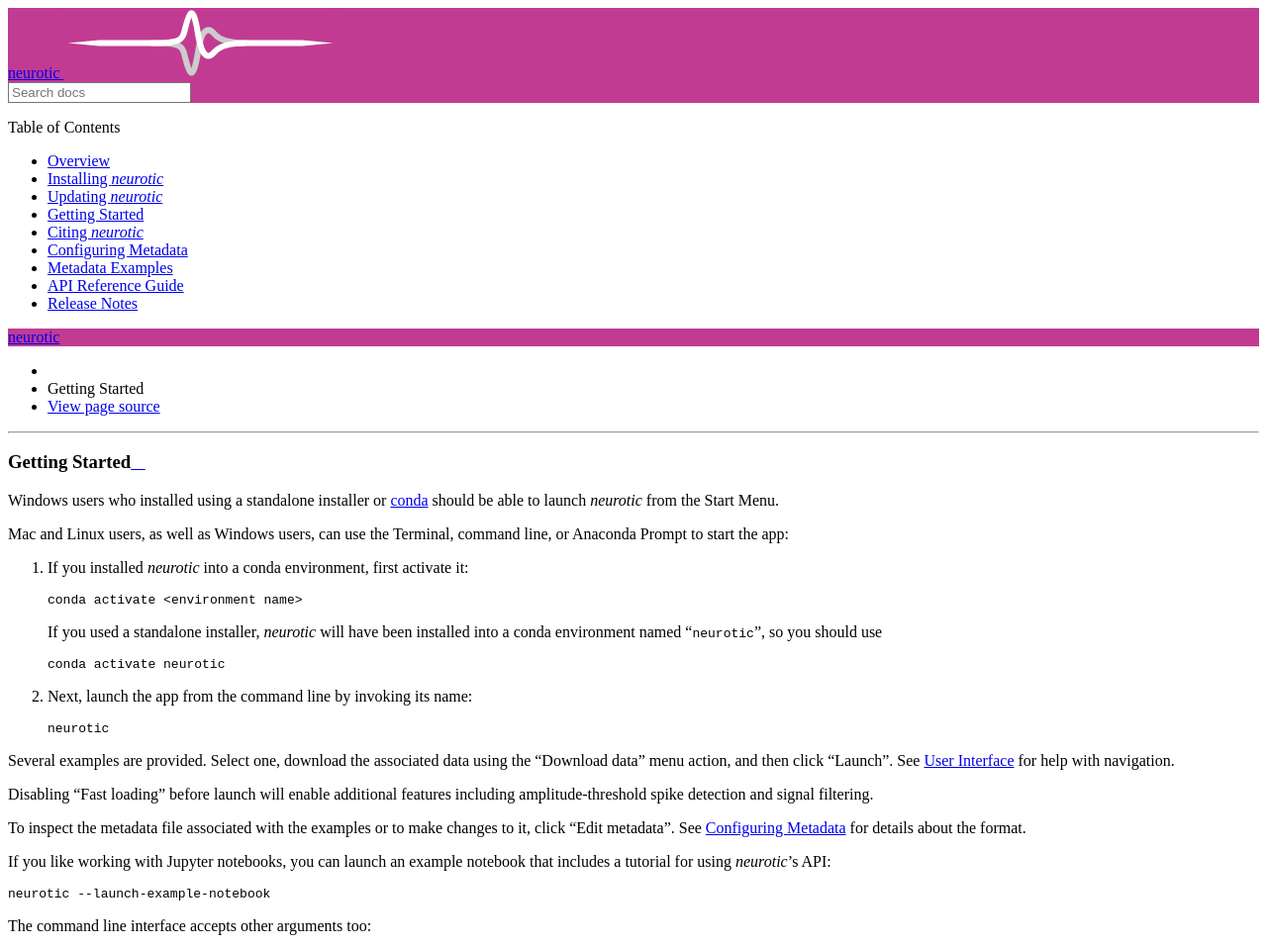
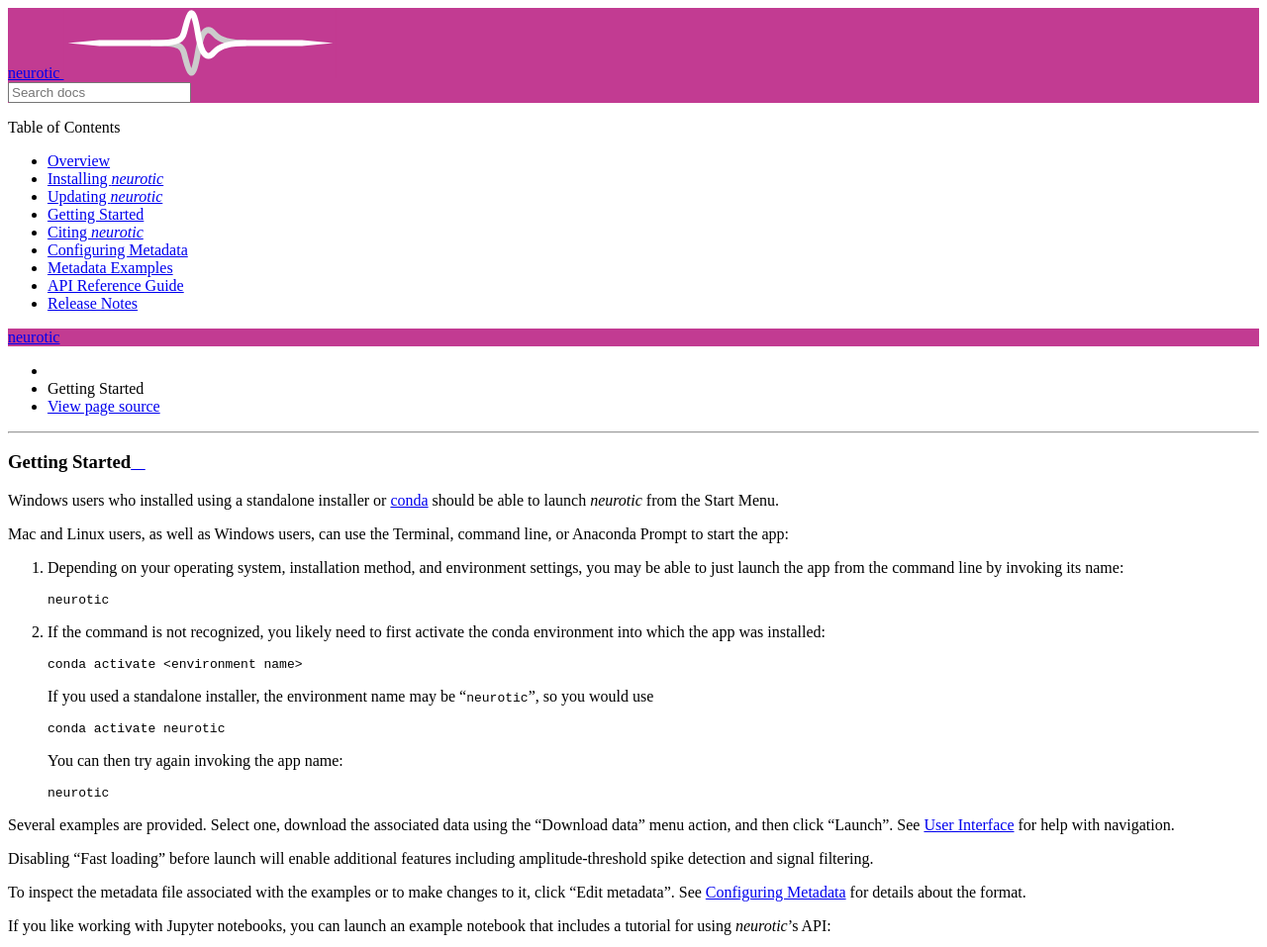
Before and after one commit to jpgill86/neurotic, a Sphinx documentation site: the page built from docs/gettingstarted.rst, in a window 1280 px wide, cut to the strip 0-957 px from the top of the page. Shown: the whole strip at 99% size. Built offline with Sphinx 7.4.7 and the Read the Docs theme 2.0.0, drawn with Linux system fonts in a browser that asks for light colours; the version number could not be read and is left out.

Commit message:
Improve instructions for starting the app, again

```diff
--- a/docs/gettingstarted.rst
+++ b/docs/gettingstarted.rst
@@ -9,16 +9,23 @@ able to launch *neurotic* from the Start Menu.
 Mac and Linux users, as well as Windows users, can use the Terminal, command
 line, or Anaconda Prompt to start the app:
 
-1. If you installed *neurotic* into a conda environment, first activate it::
+1. Depending on your operating system, installation method, and environment
+   settings, you may be able to just launch the app from the command line by
+   invoking its name::
+
+    neurotic
+
+2. If the command is not recognized, you likely need to first activate the
+   conda environment into which the app was installed::
 
     conda activate <environment name>
 
-   If you used a standalone installer, *neurotic* will have been installed into
-   a conda environment named "``neurotic``", so you should use ::
+   If you used a standalone installer, the environment name may be
+   "``neurotic``", so you would use ::
 
     conda activate neurotic
 
-2. Next, launch the app from the command line by invoking its name::
+   You can then try again invoking the app name::
 
     neurotic
 
```
Also changed, not shown: README.rst (+11 -4 lines).
